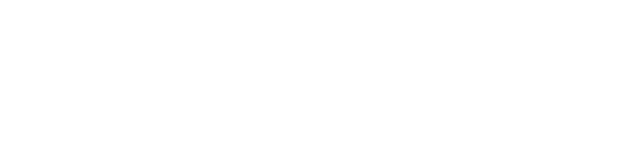
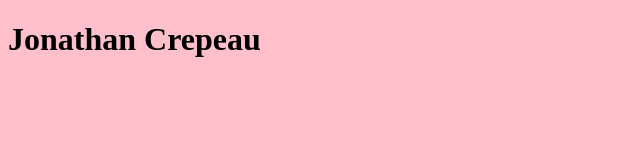
Before and after one commit to jonathan-crepeau/git-prac, a plain HTML site: page index.html in a window 1280 px wide. Shown: the whole page, without its empty margins (0-640 px from the left). Drawn offline with Linux system fonts and the light colour scheme.

Commit message:
heading and linked CSS

```diff
--- a/index.html
+++ b/index.html
@@ -8,6 +8,7 @@
   <title>Fake Resume Site</title>
 </head>
 <body>
+  <h1>Jonathan Crepeau</h1>
 
 </body>
 </html>
--- a/style.css
+++ b/style.css
@@ -0,0 +1,3 @@
+body {
+  background-color: pink;
+}
```
